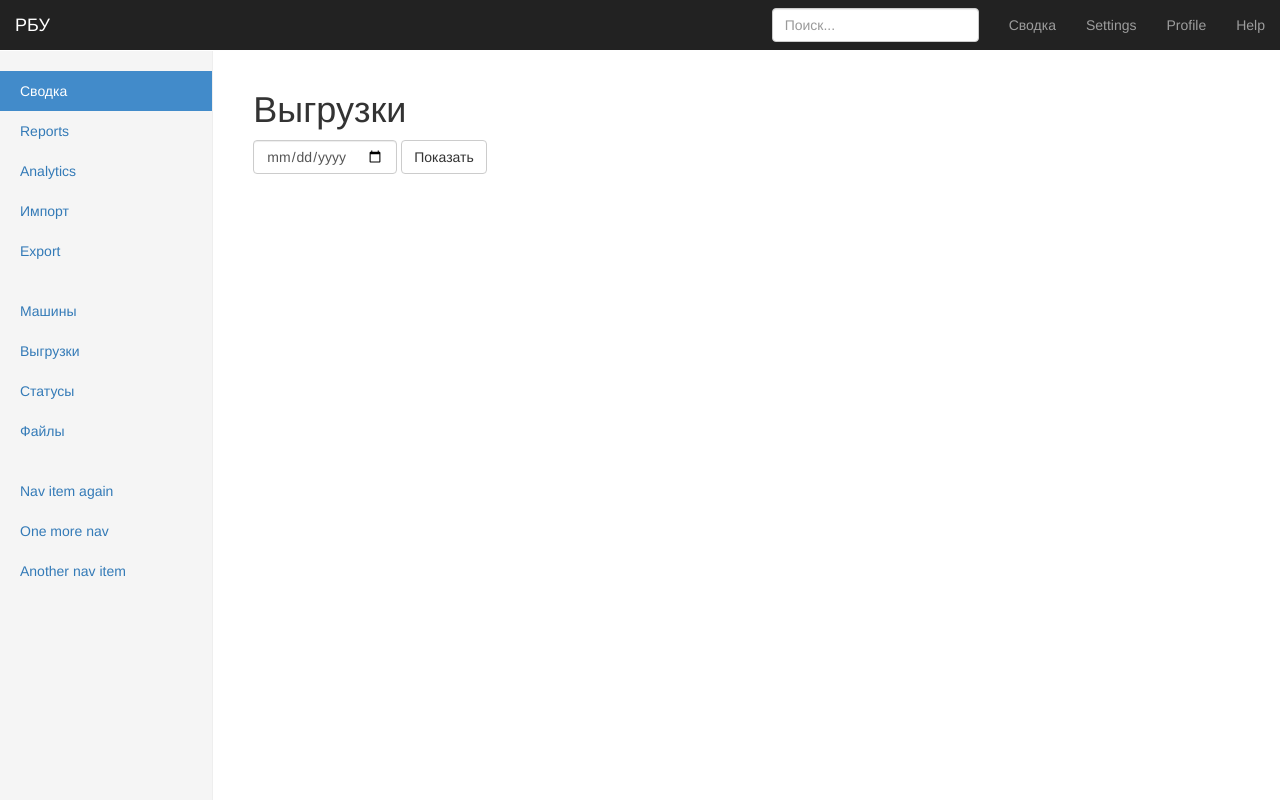
After one commit to Takinado/rbu, a Django app: page /unload/ in a window 1280 px wide. The commit adds this page. Run offline with Django 3.2, Linux system fonts and the light colour scheme; parts of the project's set-up code (start-up, migrations or seed data) failed here and were passed over; some libraries are stand-ins or nearby versions.

Commit message:
Добавил форму в unload, выборка отгрузок не работает

```diff
--- a/templates/reports/base.html
+++ b/templates/reports/base.html
@@ -67,7 +67,7 @@
                 </ul>
                 <ul class="nav nav-sidebar">
                     <li><a href="mixers">Машины</a></li>
-                    <li><a id="unload-list-link" href="/unload/unload_list/">Выгрузки</a></li>
+                    <li><a id="unload-list-link" href="/unload/">Выгрузки</a></li>
 {#                    <li><a id="unload-list-link" href="{% url 'unload_list_view' %}">Выгрузки</a></li>#}
                     {% url 'status_list_view' now.year now.month now.day as the_url %}
                     <li><a id="status-list" href="{{ the_url }}">Статусы</a></li>
--- /dev/null
+++ b/templates/unloads/unloads_list_view.html
@@ -0,0 +1,28 @@
+{% extends 'reports/base.html' %}
+{% load bootstrap3 %}
+{% load staticfiles %}
+
+{% block title %}
+    Выгрузки
+{#    {{ title }}#}
+{% endblock %}
+{#{% block content %}#}
+{% block main_content %}
+    <h1>Выгрузки</h1>
+{#    <h1>{{ title }}</h1>#}
+
+    <form class="form-inline" role="form">
+        <div class="row">
+            <div class="form-group col-xs-4">
+                <label class="sr-only" for="unload-date">Дата</label>
+                <input type="date" class="form-control" id="unload-date" placeholder="22.03.1981">
+                <button type="submit" class="btn btn-default">Показать</button>
+            </div>
+        </div>
+    </form>
+
+<div class="unload-search-result"></div>
+<div class="unload-search-result"></div>
+<div class="unload-search-result"></div>
+
+{% endblock %}
--- a/unloads/urls.py
+++ b/unloads/urls.py
@@ -3,7 +3,7 @@ from django.conf.urls import url
 from unloads.views import unload_list_view
 
 urlpatterns = [
-    url(r'^unload_list/$', unload_list_view, name="unload_list"),
+    url(r'^$', unload_list_view, name="unload_list"),
     # url(r'^status_list/(?P<year>\d{4})/(?P<month>\d{1,2})/(?P<day>\d{1,2})/$',
     #     StatusDayView.as_view(),
     #     name="status_list_view"),
--- a/unloads/views.py
+++ b/unloads/views.py
@@ -1,6 +1,8 @@
-from django.shortcuts import render
+from django.shortcuts import render_to_response
+
+from .models import Unload
 
 
-# def unload_list_view(request):
-def unload_list_view():
-    pass
+def unload_list_view(request):
+    context = {'unloads': Unload.objects.all()}
+    return render_to_response('unloads/unloads_list_view.html', context)
```
Also changed, not shown: unloads/tests/test_models.py (added, +19 -0 lines), unloads/tests/test_urls.py (+1 -1 lines), unloads/tests/test_views.py (+20 -21 lines), unloads/tests/tests.py (+55 -16 lines).
